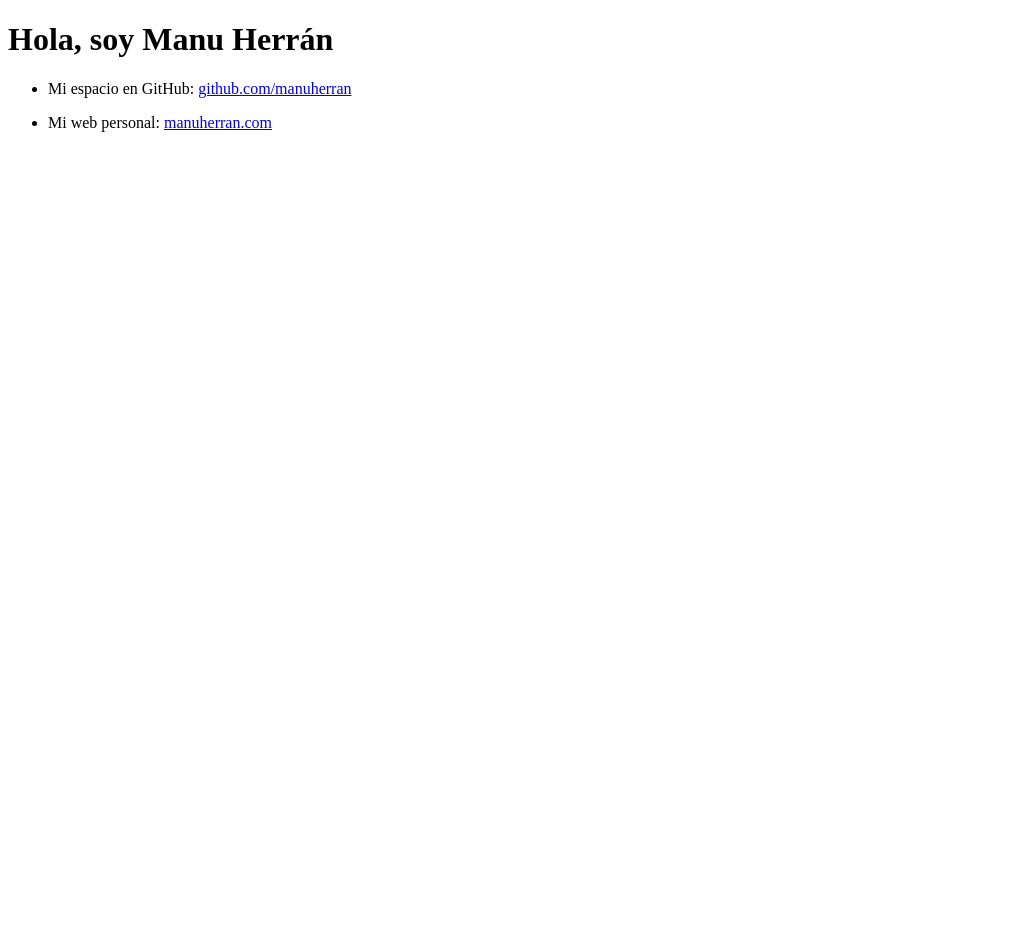
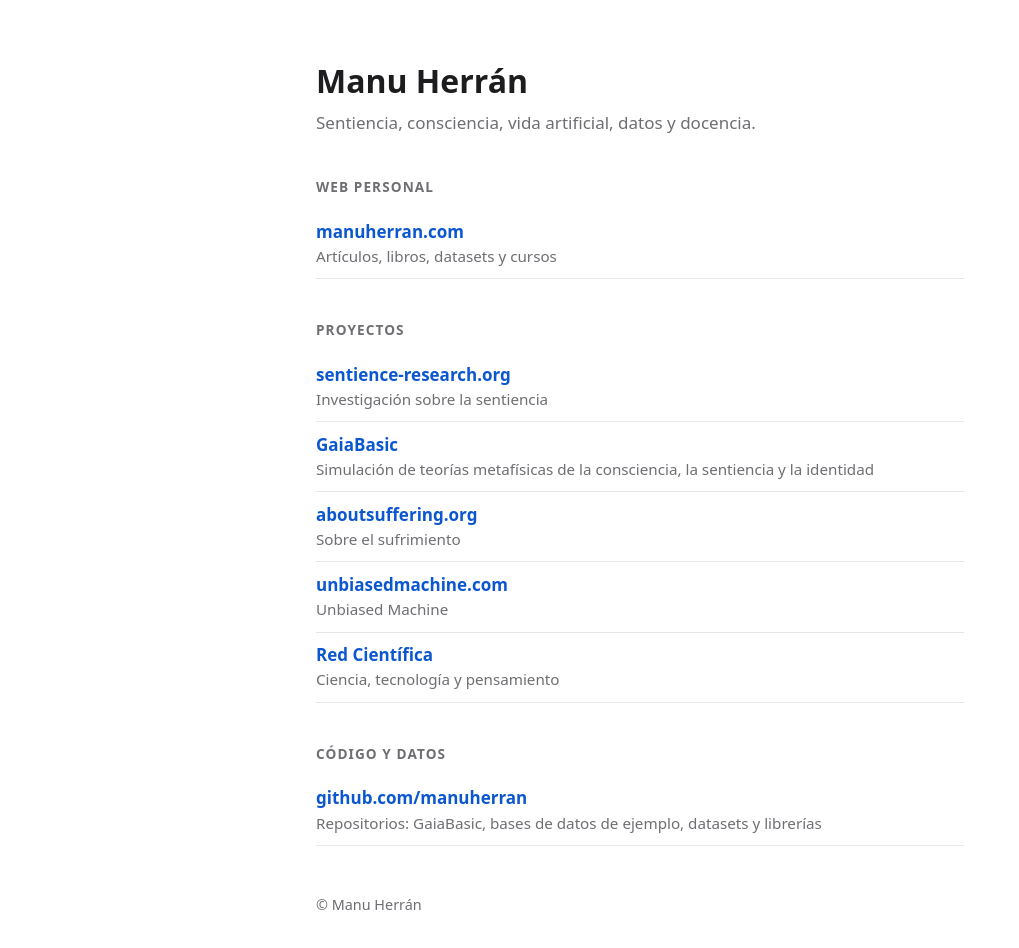
Before and after one commit to manuherran/manuherran.github.io, a plain HTML site: page index.html in a window 1280 px wide. Shown: the whole page, without its empty margins (0-1019 px from the left). Before the commit the page ends 800 px from the top, so only its background shows below. Drawn offline with Linux system fonts and the light colour scheme.

```diff
--- a/index.html
+++ b/index.html
@@ -1,14 +1,52 @@
 <!DOCTYPE html>
-<html>
+<html lang="es">
 <head>
   <meta charset="UTF-8">
-    <title>Mi página personal</title>
+  <meta name="viewport" content="width=device-width, initial-scale=1">
+  <title>Manu Herrán</title>
+  <meta name="description" content="Manu Herrán: proyectos sobre sentiencia, consciencia, vida artificial, datos y docencia.">
+  <style>
+    :root { --bg:#fff; --fg:#1d1d1f; --muted:#6e6e73; --link:#0b57d0; --line:#e5e5ea; }
+    @media (prefers-color-scheme: dark) { :root { --bg:#111113; --fg:#f2f2f7; --muted:#a1a1a6; --link:#8ab4f8; --line:#2c2c2e; } }
+    * { box-sizing: border-box; }
+    body { margin:0; background:var(--bg); color:var(--fg); font:17px/1.55 system-ui,-apple-system,"Segoe UI",Roboto,sans-serif; }
+    main { max-width:680px; margin:0 auto; padding:56px 16px; }
+    h1 { font-size:2rem; margin:0 0 .25rem; }
+    h2 { font-size:.85rem; text-transform:uppercase; letter-spacing:.08em; color:var(--muted); margin:2.5rem 0 .75rem; }
+    p.lead { color:var(--muted); margin:0; }
+    ul { list-style:none; padding:0; margin:0; }
+    li { padding:.6rem 0; border-bottom:1px solid var(--line); }
+    a { color:var(--link); text-decoration:none; font-weight:600; }
+    a:hover { text-decoration:underline; }
+    span { display:block; color:var(--muted); font-size:.95rem; }
+    footer { margin-top:3rem; color:var(--muted); font-size:.9rem; }
+  </style>
 </head>
 <body>
-    <h1>Hola, soy Manu Herrán</h1>
+<main>
+  <h1>Manu Herrán</h1>
+  <p class="lead">Sentiencia, consciencia, vida artificial, datos y docencia.</p>
+
+  <h2>Web personal</h2>
   <ul>
-    <li><p>Mi espacio en GitHub: <a href="https://github.com/manuherran/">github.com/manuherran</a></p></li>
-    <li><p>Mi web personal: <a href="https://manuherran.com">manuherran.com</a></p></li>
+    <li><a href="https://manuherran.com/">manuherran.com</a><span>Artículos, libros, datasets y cursos</span></li>
   </ul>
+
+  <h2>Proyectos</h2>
+  <ul>
+    <li><a href="https://sentience-research.org/">sentience-research.org</a><span>Investigación sobre la sentiencia</span></li>
+    <li><a href="https://gaiabasic.com/">GaiaBasic</a><span>Simulación de teorías metafísicas de la consciencia, la sentiencia y la identidad</span></li>
+    <li><a href="https://aboutsuffering.org/">aboutsuffering.org</a><span>Sobre el sufrimiento</span></li>
+    <li><a href="https://unbiasedmachine.com/">unbiasedmachine.com</a><span>Unbiased Machine</span></li>
+    <li><a href="https://redcientifica.com/">Red Científica</a><span>Ciencia, tecnología y pensamiento</span></li>
+  </ul>
+
+  <h2>Código y datos</h2>
+  <ul>
+    <li><a href="https://github.com/manuherran">github.com/manuherran</a><span>Repositorios: GaiaBasic, bases de datos de ejemplo, datasets y librerías</span></li>
+  </ul>
+
+  <footer>© Manu Herrán</footer>
+</main>
 </body>
 </html>
```
Also changed, not shown: 2 other files. Lines whose indentation alone changed are shown as unchanged.
